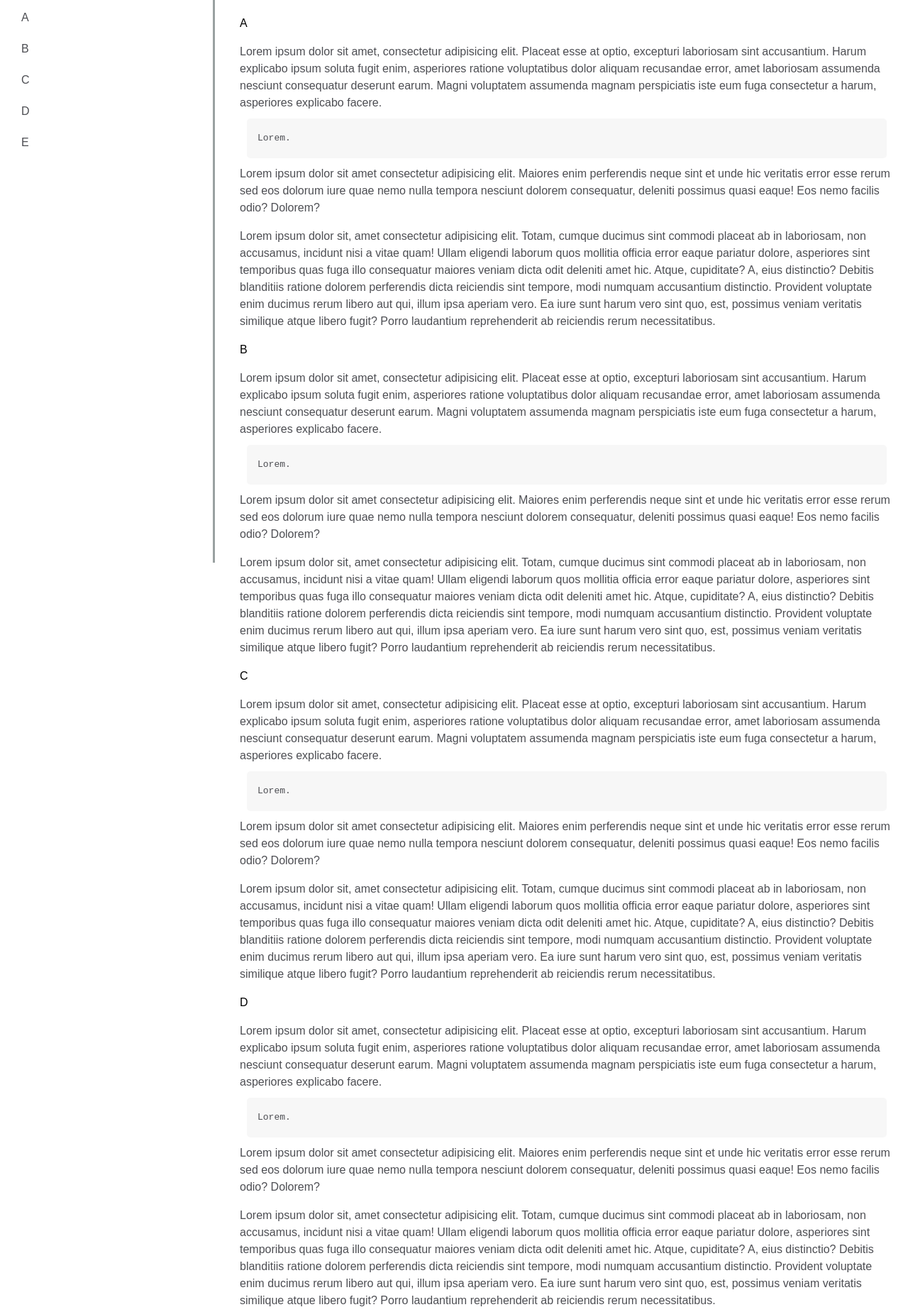
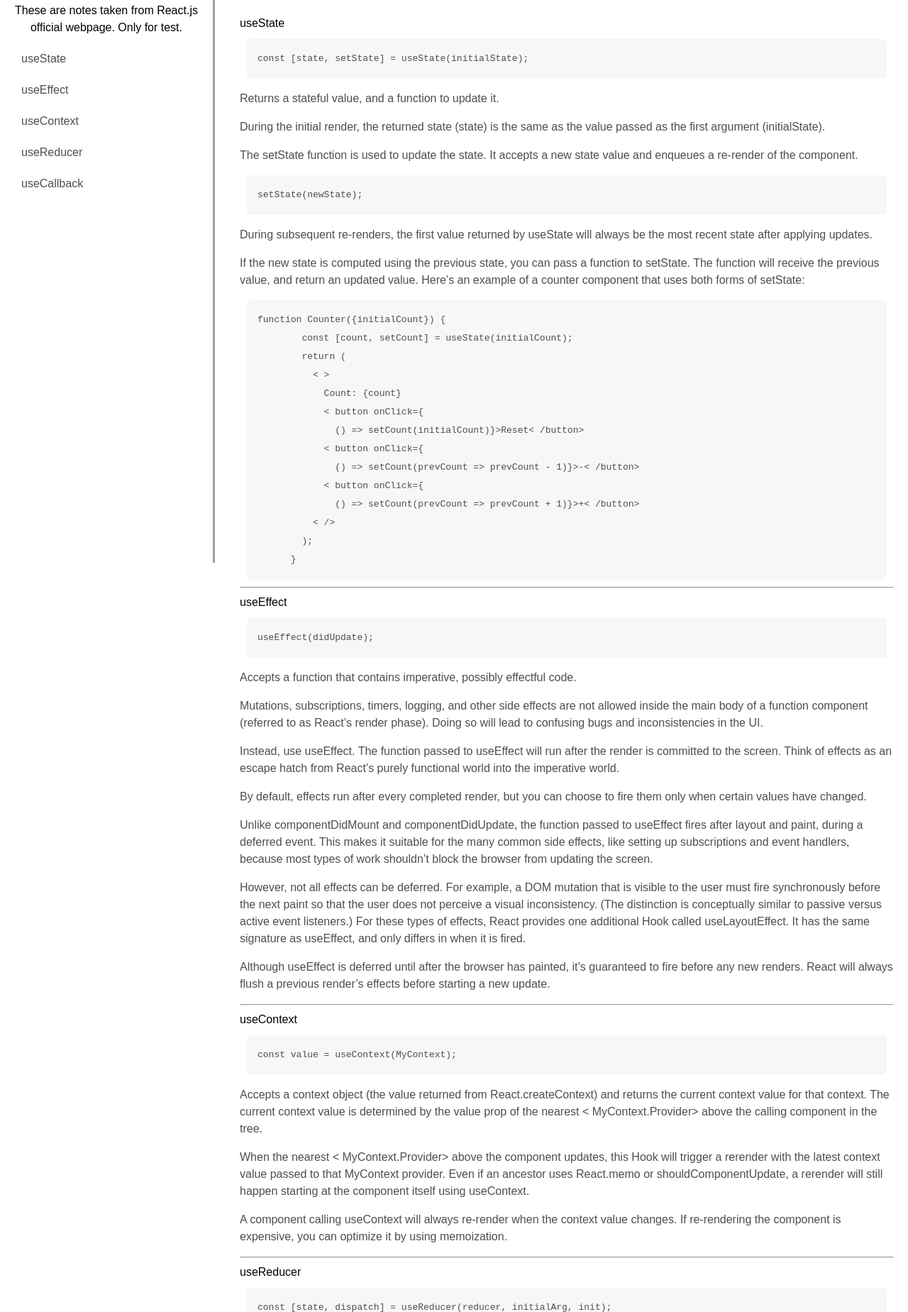
Before and after one commit to DiegoMMF/fcc-004-technical-documentation-page, a plain HTML site: page index.html in a window 1280 px wide. Shown: the part 7-1856 px from the top of the page at 71% size. Drawn offline with Linux system fonts and the light colour scheme.

Commit message:
finished without aesthetics

```diff
--- a/index.html
+++ b/index.html
@@ -10,120 +10,137 @@
 </head>
 
 <body>
-  <!-- User Story #8: I can see a nav element with a corresponding id="navbar". -->
+  <!-- User Story #8 -->
   <nav id="navbar">
-
-    <!-- User Story #9: The navbar element should contain one header element which contains text that describes the topic of the technical documentation.
-
-    User Story #11: The header element in the navbar must come before any link (a) elements in the navbar.-->
-     <header>
-
-     </header>
-
-     <!-- User Story #10: Additionally, the navbar should contain link (a) elements with the class of nav-link. There should be one for every element with the class main-section.
-
-    User Story #12: Each element with the class of nav-link should contain text that corresponds to the header text within each section (e.g. if you have a "Hello world" section/header, your navbar should have an element which contains the text "Hello world").
-
-    User Story #13: When I click on a navbar element, the page should navigate to the corresponding section of the main-doc element (e.g. If I click on a nav-link element that contains the text "Hello world", the page navigates to a section element that has that id and contains the corresponding header. -->
-
-      <a href="#A" class="nav-link">A</a>
-      <a href="#B" class="nav-link">B</a>
-      <a href="#C" class="nav-link">C</a>
-      <a href="#D" class="nav-link">D</a>
-      <a href="#E" class="nav-link">E</a>
-
+    <header>
+      These are notes taken from React.js official webpage. Only for test.
+    </header>
+    <!-- User Story #9 & #11 -->
+    <a href="#useState" class="nav-link">useState</a><!-- User Story #10, #12 & #13 -->
+    <a href="#useEffect" class="nav-link">useEffect</a>
+    <a href="#useContext" class="nav-link">useContext</a>
+    <a href="#useReducer" class="nav-link">useReducer</a>
+    <a href="#useCallback" class="nav-link">useCallback</a>
   </nav>
 
   <main id="main-doc">
-    <!-- User Story #1: I can see a main element with a corresponding id="main-doc", which contains the page's main content (technical documentation). -->
-
-
-    <!-- User Story #2: Within the #main-doc element, I can see several section elements, each with a class of main-section. There should be a minimum of 5. -->
-    <section class="main-section" id="A">
-      <!-- User Story #3: The first element within each .main-section should be a header element which contains text that describes the topic of that section.
-
-      User Story #4: Each section element with the class of main-section should also have an id that corresponds with the text of each header contained within it. Any spaces should be replaced with underscores (e.g. The section that contains the header "JavaScript and Java" should have a corresponding id="JavaScript_and_Java"). -->
-
+    <!-- User Story #1 & #2 -->
+    <section class="main-section" id="useState">
+      <!-- User Story #3 & #4 -->
       <header>
-        A
+        useState
+      </header><!-- User Story #5 -->
+      <code>const [state, setState] = useState(initialState);</code><!-- User Story #6 -->
+      <p>Returns a stateful value, and a function to update it.</p>
+      <p>During the initial render, the returned state (state) is the same as the value passed as the first argument
+        (initialState).</p>
+      <p>The setState function is used to update the state. It accepts a new state value and enqueues a re-render of the
+        component.</p>
+      <code>setState(newState);</code>
+      <p>During subsequent re-renders, the first value returned by useState will always be the most recent state after
+        applying updates.</p>
+      <p>If the new state is computed using the previous state, you can pass a function to setState. The function will
+        receive the previous value, and return an updated value. Here’s an example of a counter component that uses both
+        forms of setState:</p>
+      <code>function Counter({initialCount}) {
+        const [count, setCount] = useState(initialCount);
+        return (
+          < >
+            Count: {count}
+            < button onClick={
+              () => setCount(initialCount)}>Reset< /button>
+            < button onClick={
+              () => setCount(prevCount => prevCount - 1)}>-< /button>
+            < button onClick={
+              () => setCount(prevCount => prevCount + 1)}>+< /button>
+          < />
+        );
+      }</code>
+    </section>
+    <hr>
+    <section class="main-section" id="useEffect">
+      <header>
+        useEffect
       </header>
-      <!-- User Story #5: The .main-section elements should contain at least 10 p elements total (not each). -->
-      <p>
-        Lorem ipsum dolor sit amet, consectetur adipisicing elit. Placeat esse at optio, excepturi laboriosam sint accusantium. Harum explicabo ipsum soluta fugit enim, asperiores ratione voluptatibus dolor aliquam recusandae error, amet laboriosam assumenda nesciunt consequatur deserunt earum. Magni voluptatem assumenda magnam perspiciatis iste eum fuga consectetur a harum, asperiores explicabo facere.
-        <!-- User Story #6: The .main-section elements should contain at least 5 code elements total (not each). -->
-        <code>Lorem.</code>
-        Lorem ipsum dolor sit amet consectetur adipisicing elit. Maiores enim perferendis neque sint et unde hic veritatis error esse rerum sed eos dolorum iure quae nemo nulla tempora nesciunt dolorem consequatur, deleniti possimus quasi eaque! Eos nemo facilis odio? Dolorem?
-      </p>
-      <p>
-        Lorem ipsum dolor sit, amet consectetur adipisicing elit. Totam, cumque ducimus sint commodi placeat ab in laboriosam, non accusamus, incidunt nisi a vitae quam! Ullam eligendi laborum quos mollitia officia error eaque pariatur dolore, asperiores sint temporibus quas fuga illo consequatur maiores veniam dicta odit deleniti amet hic. Atque, cupiditate? A, eius distinctio? Debitis blanditiis ratione dolorem perferendis dicta reiciendis sint tempore, modi numquam accusantium distinctio. Provident voluptate enim ducimus rerum libero aut qui, illum ipsa aperiam vero. Ea iure sunt harum vero sint quo, est, possimus veniam veritatis similique atque libero fugit? Porro laudantium reprehenderit ab reiciendis rerum necessitatibus.
-      </p>
+      <code>useEffect(didUpdate);</code>
+      <p>Accepts a function that contains imperative, possibly effectful code.</p>
+      <p>Mutations, subscriptions, timers, logging, and other side effects are not allowed inside the main body of a
+        function component (referred to as React’s render phase). Doing so will lead to confusing bugs and
+        inconsistencies in the UI.</p>
+      <p>Instead, use useEffect. The function passed to useEffect will run after the render is committed to the screen.
+        Think of effects as an escape hatch from React’s purely functional world into the imperative world.</p>
+      <p>By default, effects run after every completed render, but you can choose to fire them only when certain values
+        have changed.</p>
+      <p>Unlike componentDidMount and componentDidUpdate, the function passed to useEffect fires after layout and paint,
+        during a deferred event. This makes it suitable for the many common side effects, like setting up subscriptions
+        and event handlers, because most types of work shouldn’t block the browser from updating the screen.</p>
+      <p>However, not all effects can be deferred. For example, a DOM mutation that is visible to the user must fire
+        synchronously before the next paint so that the user does not perceive a visual inconsistency. (The distinction
+        is conceptually similar to passive versus active event listeners.) For these types of effects, React provides
+        one additional Hook called useLayoutEffect. It has the same signature as useEffect, and only differs in when it
+        is fired.</p>
+      <p>Although useEffect is deferred until after the browser has painted, it’s guaranteed to fire before any new
+        renders. React will always flush a previous render’s effects before starting a new update.</p>
     </section>
-
-    <section class="main-section" id="B">
+    <hr>
+    <section class="main-section" id="useContext">
       <header>
-        B
+        useContext
       </header>
-      <p>
-        Lorem ipsum dolor sit amet, consectetur adipisicing elit. Placeat esse at optio, excepturi laboriosam sint accusantium. Harum explicabo ipsum soluta fugit enim, asperiores ratione voluptatibus dolor aliquam recusandae error, amet laboriosam assumenda nesciunt consequatur deserunt earum. Magni voluptatem assumenda magnam perspiciatis iste eum fuga consectetur a harum, asperiores explicabo facere.
-        <code>Lorem.</code>
-        Lorem ipsum dolor sit amet consectetur adipisicing elit. Maiores enim perferendis neque sint et unde hic veritatis error esse rerum sed eos dolorum iure quae nemo nulla tempora nesciunt dolorem consequatur, deleniti possimus quasi eaque! Eos nemo facilis odio? Dolorem?
-      </p>
-      <p>
-        Lorem ipsum dolor sit, amet consectetur adipisicing elit. Totam, cumque ducimus sint commodi placeat ab in laboriosam, non accusamus, incidunt nisi a vitae quam! Ullam eligendi laborum quos mollitia officia error eaque pariatur dolore, asperiores sint temporibus quas fuga illo consequatur maiores veniam dicta odit deleniti amet hic. Atque, cupiditate? A, eius distinctio? Debitis blanditiis ratione dolorem perferendis dicta reiciendis sint tempore, modi numquam accusantium distinctio. Provident voluptate enim ducimus rerum libero aut qui, illum ipsa aperiam vero. Ea iure sunt harum vero sint quo, est, possimus veniam veritatis similique atque libero fugit? Porro laudantium reprehenderit ab reiciendis rerum necessitatibus.
-      </p>
+      <code>const value = useContext(MyContext);</code>
+      <p>Accepts a context object (the value returned from React.createContext) and returns the current context value
+        for that context. The current context value is determined by the value prop of the nearest < MyContext.Provider>
+          above the calling component in the tree.</p>
+      <p>When the nearest < MyContext.Provider> above the component updates, this Hook will trigger a rerender with the
+          latest context value passed to that MyContext provider. Even if an ancestor uses React.memo or
+          shouldComponentUpdate, a rerender will still happen starting at the component itself using useContext.</p>
+      <p>A component calling useContext will always re-render when the context value changes. If re-rendering the
+        component is expensive, you can optimize it by using memoization.</p>
     </section>
-
-    <section class="main-section" id="C">
+    <hr>
+    <section class="main-section" id="useReducer">
       <header>
-        C
+        useReducer
       </header>
-      <p>
-        Lorem ipsum dolor sit amet, consectetur adipisicing elit. Placeat esse at optio, excepturi laboriosam sint accusantium. Harum explicabo ipsum soluta fugit enim, asperiores ratione voluptatibus dolor aliquam recusandae error, amet laboriosam assumenda nesciunt consequatur deserunt earum. Magni voluptatem assumenda magnam perspiciatis iste eum fuga consectetur a harum, asperiores explicabo facere.
-        <code>Lorem.</code>
-        Lorem ipsum dolor sit amet consectetur adipisicing elit. Maiores enim perferendis neque sint et unde hic veritatis error esse rerum sed eos dolorum iure quae nemo nulla tempora nesciunt dolorem consequatur, deleniti possimus quasi eaque! Eos nemo facilis odio? Dolorem?
-      </p>
-      <p>
-        Lorem ipsum dolor sit, amet consectetur adipisicing elit. Totam, cumque ducimus sint commodi placeat ab in laboriosam, non accusamus, incidunt nisi a vitae quam! Ullam eligendi laborum quos mollitia officia error eaque pariatur dolore, asperiores sint temporibus quas fuga illo consequatur maiores veniam dicta odit deleniti amet hic. Atque, cupiditate? A, eius distinctio? Debitis blanditiis ratione dolorem perferendis dicta reiciendis sint tempore, modi numquam accusantium distinctio. Provident voluptate enim ducimus rerum libero aut qui, illum ipsa aperiam vero. Ea iure sunt harum vero sint quo, est, possimus veniam veritatis similique atque libero fugit? Porro laudantium reprehenderit ab reiciendis rerum necessitatibus.
-      </p>
+      <code>const [state, dispatch] = useReducer(reducer, initialArg, init);</code>
+      <p>An alternative to useState. Accepts a reducer of type (state, action) => newState, and returns the current
+        state paired with a dispatch method. (If you’re familiar with Redux, you already know how this works.)</p>
+      <p>useReducer is usually preferable to useState when you have complex state logic that involves multiple
+        sub-values or when the next state depends on the previous one. useReducer also lets you optimize performance for
+        components that trigger deep updates because you can pass dispatch down instead of callbacks.</p>
+      <p>There are two different ways to initialize useReducer state. You may choose either one depending on the use
+        case. The simplest way is to pass the initial state as a second argument:</p>
+      <p>You can also create the initial state lazily. To do this, you can pass an init function as the third argument.
+        The initial state will be set to init(initialArg).</p>
+      <p>It lets you extract the logic for calculating the initial state outside the reducer. This is also handy for
+        resetting the state later in response to an action:</p>
     </section>
-
-    <section class="main-section" id="D">
+    <hr>
+    <section class="main-section" id="useCallback">
       <header>
-        D
+        useCallback
       </header>
-      <p>
-        Lorem ipsum dolor sit amet, consectetur adipisicing elit. Placeat esse at optio, excepturi laboriosam sint accusantium. Harum explicabo ipsum soluta fugit enim, asperiores ratione voluptatibus dolor aliquam recusandae error, amet laboriosam assumenda nesciunt consequatur deserunt earum. Magni voluptatem assumenda magnam perspiciatis iste eum fuga consectetur a harum, asperiores explicabo facere.
-        <code>Lorem.</code>
-        Lorem ipsum dolor sit amet consectetur adipisicing elit. Maiores enim perferendis neque sint et unde hic veritatis error esse rerum sed eos dolorum iure quae nemo nulla tempora nesciunt dolorem consequatur, deleniti possimus quasi eaque! Eos nemo facilis odio? Dolorem?
-      </p>
-      <p>
-        Lorem ipsum dolor sit, amet consectetur adipisicing elit. Totam, cumque ducimus sint commodi placeat ab in laboriosam, non accusamus, incidunt nisi a vitae quam! Ullam eligendi laborum quos mollitia officia error eaque pariatur dolore, asperiores sint temporibus quas fuga illo consequatur maiores veniam dicta odit deleniti amet hic. Atque, cupiditate? A, eius distinctio? Debitis blanditiis ratione dolorem perferendis dicta reiciendis sint tempore, modi numquam accusantium distinctio. Provident voluptate enim ducimus rerum libero aut qui, illum ipsa aperiam vero. Ea iure sunt harum vero sint quo, est, possimus veniam veritatis similique atque libero fugit? Porro laudantium reprehenderit ab reiciendis rerum necessitatibus.
-      </p>
+      <code>const memoizedCallback = useCallback(
+        () => {
+          doSomething(a, b);
+        },
+        [a, b],
+      );</code>
+      <p>Returns a memoized callback.</p>
+      <p>Pass an inline callback and an array of dependencies. useCallback will return a memoized version of the
+        callback that only changes if one of the dependencies has changed. This is useful when passing callbacks to
+        optimized child components that rely on reference equality to prevent unnecessary renders (e.g.
+        shouldComponentUpdate).</p>
+        <hr>
+    <ul>
+      <h3>Other React Hooks (not mentioned)</h3><!-- User Story #7 -->
+      <li> useMemo</li>
+      <li> useRef</li>
+      <li> useImperativeHandle</li>
+      <li> useLayoutEffect</li>
+      <li> useDebugValue</li>
+    </ul>
     </section>
-
-    <section class="main-section" id="E">
-      <header>
-        E
-      </header>
-      <p>
-        Lorem ipsum dolor sit amet, consectetur adipisicing elit. Placeat esse at optio, excepturi laboriosam sint accusantium. Harum explicabo ipsum soluta fugit enim, asperiores ratione voluptatibus dolor aliquam recusandae error, amet laboriosam assumenda nesciunt consequatur deserunt earum. Magni voluptatem assumenda magnam perspiciatis iste eum fuga consectetur a harum, asperiores explicabo facere.
-        <code>Lorem.</code>
-        Lorem ipsum dolor sit amet consectetur adipisicing elit. Maiores enim perferendis neque sint et unde hic veritatis error esse rerum sed eos dolorum iure quae nemo nulla tempora nesciunt dolorem consequatur, deleniti possimus quasi eaque! Eos nemo facilis odio? Dolorem?
-      </p>
-      <p>
-        Lorem ipsum dolor sit, amet consectetur adipisicing elit. Totam, cumque ducimus sint commodi placeat ab in laboriosam, non accusamus, incidunt nisi a vitae quam! Ullam eligendi laborum quos mollitia officia error eaque pariatur dolore, asperiores sint temporibus quas fuga illo consequatur maiores veniam dicta odit deleniti amet hic. Atque, cupiditate? A, eius distinctio? Debitis blanditiis ratione dolorem perferendis dicta reiciendis sint tempore, modi numquam accusantium distinctio. Provident voluptate enim ducimus rerum libero aut qui, illum ipsa aperiam vero. Ea iure sunt harum vero sint quo, est, possimus veniam veritatis similique atque libero fugit? Porro laudantium reprehenderit ab reiciendis rerum necessitatibus.
-      </p>
-      <!-- User Story #7: The .main-section elements should contain at least 5 li items total (not each). -->
-      <ul>
-        <li>1</li>
-        <li>2</li>
-        <li>3</li>
-        <li>4</li>
-        <li>5</li>
-      </ul>
-    </section>
-
-
   </main>
   <script src="https://cdn.freecodecamp.org/testable-projects-fcc/v1/bundle.js"></script>
 </body>
```
Also changed, not shown: 1 other file.
